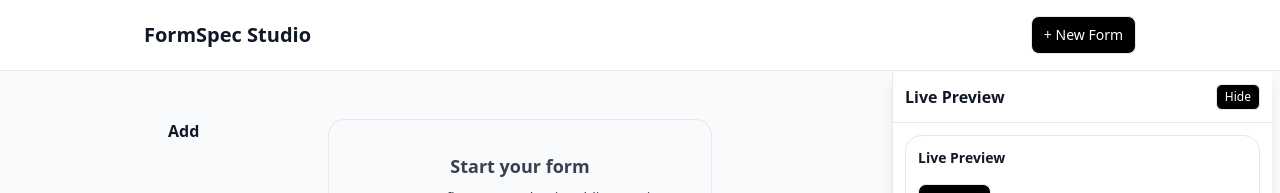
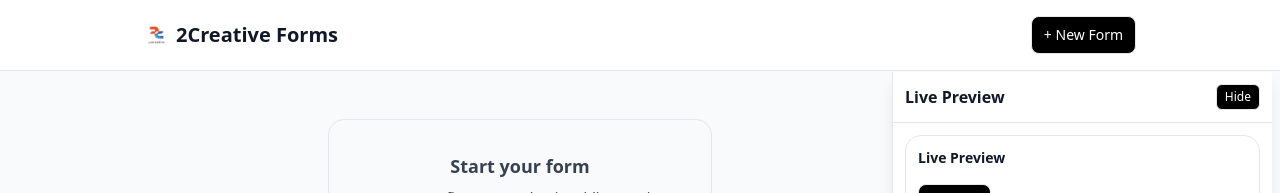
Before and after one commit to sarathkumar365/Dynamic-Forms, a Next.js app: page /templates/new in a window 1280 px wide. Shown: the top 193 px of the page. Built offline with nearby package versions, Linux system fonts and the light colour scheme.

Commit message:
added logo

```diff
--- a/src/components/AppHeader.tsx
+++ b/src/components/AppHeader.tsx
@@ -8,7 +8,11 @@
   return (
     <header className="bg-white border-b">
       <div className="container py-4 flex items-center justify-between">
-        <Link href="/" className="text-xl font-semibold">FormSpec Studio</Link>
+        <Link href="/" className="flex items-center gap-2">
+          {/* Logo: place your file at /public/logo (e.g., logo.png) */}
+          <img src="/logo.png" alt="Logo" className="h-6 w-auto" />
+          <span className="text-xl font-semibold">2Creative Forms</span>
+        </Link>
         <nav className="flex items-center gap-2">
           <Link className="btn" href="/templates/new">+ New Form</Link>
           {showImport && (
--- a/src/components/builder/QuestionPalette.tsx
+++ b/src/components/builder/QuestionPalette.tsx
@@ -25,7 +25,7 @@
   };
   return (
     <div className="space-y-2">
-      <h3 className="font-semibold">Add</h3>
+      {/* <h3 className="font-semibold">Add</h3> */}
       {/* Removed helper text for cleaner UI when no section is selected */}
       {firstSectionId && (
         <div className="text-xs text-gray-500">Adding to: {labelForSection(spec, firstSectionId)}</div>
```
Also changed, not shown: public/logo.png (added).
